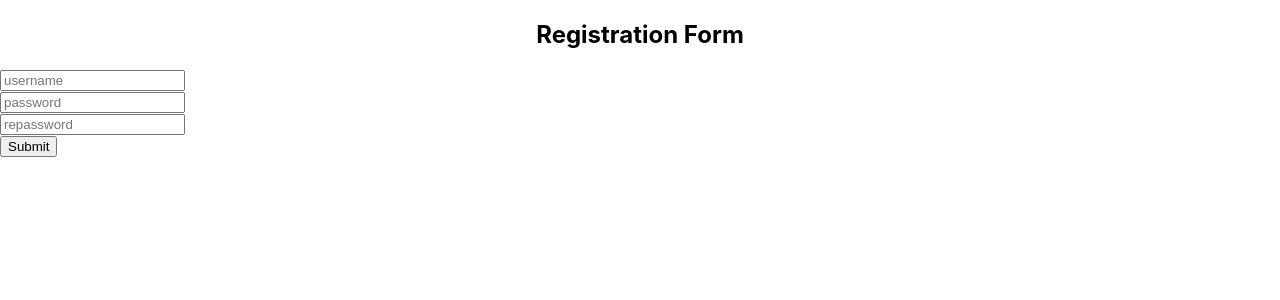
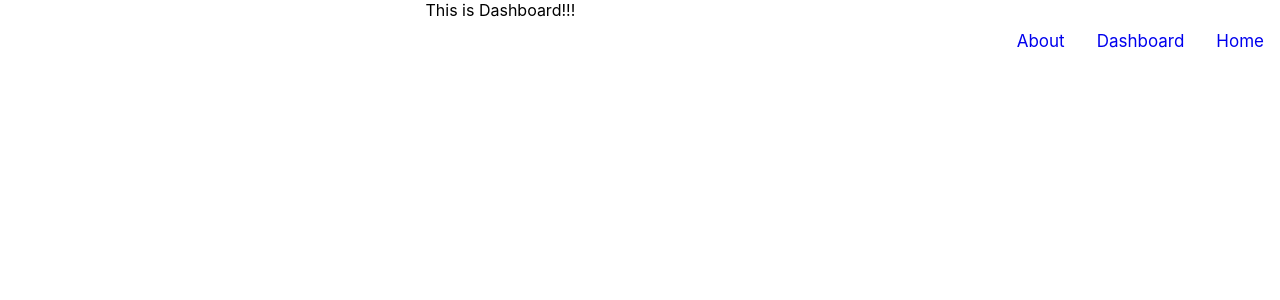
Before and after one commit to praveenvjpm/ReactRefresh, a React (Create React App) app: page /dashboard in a window 1280 px wide. Shown: the top 300 px of the page. Built offline with nearby package versions, Linux system fonts and the light colour scheme.

Commit message:
react Routing

```diff
--- a/package.json
+++ b/package.json
@@ -9,6 +9,7 @@
     "axios": "^0.21.4",
     "react": "^17.0.2",
     "react-dom": "^17.0.2",
+    "react-router-dom": "^5.3.0",
     "react-scripts": "4.0.3",
     "web-vitals": "^1.1.2"
   },
--- a/src/App.css
+++ b/src/App.css
@@ -1,50 +1,14 @@
-.App {
+li {
+  text-align: none;
+  display: inline;
+  float: right;
+}
+ul {
+  display: inline;
+  text-decoration: none;
+  float: right;
   text-align: center;
+  padding: 14px 16px;
+  text-decoration: none;
+  font-size: 17px;
 }
-
-.App-logo {
-  height: 40vmin;
-  pointer-events: none;
-}
-
-@media (prefers-reduced-motion: no-preference) {
-  .App-logo {
-    animation: App-logo-spin infinite 20s linear;
-  }
-}
-
-.App-header {
-  background-color: #282c34;
-  min-height: 100vh;
-  display: flex;
-  flex-direction: column;
-  align-items: center;
-  justify-content: center;
-  font-size: calc(10px + 2vmin);
-  color: white;
-}
-
-.App-link {
-  color: #61dafb;
-}
-
-@keyframes App-logo-spin {
-  from {
-    transform: rotate(0deg);
-  }
-  to {
-    transform: rotate(360deg);
-  }
-}
-h1{
-  text-align: center;
-  margin: 5px;
-  background-color: blueviolet;
-  padding: 10px;
-}
-p{
-  border-color: cornflowerblue;
-  border-radius: 10px;
-  margin: auto;
-
-}
--- a/src/App.js
+++ b/src/App.js
@@ -1,6 +1,12 @@
 import React from 'react'
 import Form from './Components/Form'
+import NavBar from './Components/NavBar'
 import Signup from './Components/Signup'
+import './App.css'
+import { BrowserRouter,Route,Switch } from 'react-router-dom'
+import { Home } from './Components/Home'
+import Dashboard from './Components/Dashboard'
+import about from './Components/about'
 
 
 export default function App() {
@@ -31,7 +37,16 @@ export default function App() {
 
   return (
     // <Form />
-    <Signup />
+    //<Signup />
+    <BrowserRouter>
+    <NavBar />
+    <Switch>
+      <Route path="/" exact component={Home} />
+      <Route path="/dashboard" exact component={Dashboard} />
+      <Route path="/about" exact component={about} />
+    </Switch>
+    </BrowserRouter>
+
 
   )
 }
--- /dev/null
+++ b/src/Components/Dashboard.js
@@ -0,0 +1,11 @@
+import React from 'react'
+
+const Dashboard = () => {
+    return (
+        <div>
+            <center>This is Dashboard!!!</center>
+        </div>
+    )
+}
+
+export default Dashboard
--- /dev/null
+++ b/src/Components/NavBar.js
@@ -0,0 +1,16 @@
+import React from 'react'
+import { Link } from 'react-router-dom'
+
+const NavBar = () => {
+    return (
+        <div>
+            <li>
+               <Link to="/"> <ul>Home</ul> </ Link>
+               <Link to="/dashboard">  <ul>Dashboard</ul> </ Link>
+                <Link to="/about"> <ul>About</ul> </ Link>
+            </li>
+        </div>
+    )
+}
+
+export default NavBar
--- /dev/null
+++ b/src/Components/about.js
@@ -0,0 +1,11 @@
+import React from 'react'
+
+const about = () => {
+    return (
+        <div>
+            <center>About page!!!</center>
+        </div>
+    )
+}
+
+export default about
```
Also changed, not shown: 1 other file (tests, documents, lock files or other folders).
